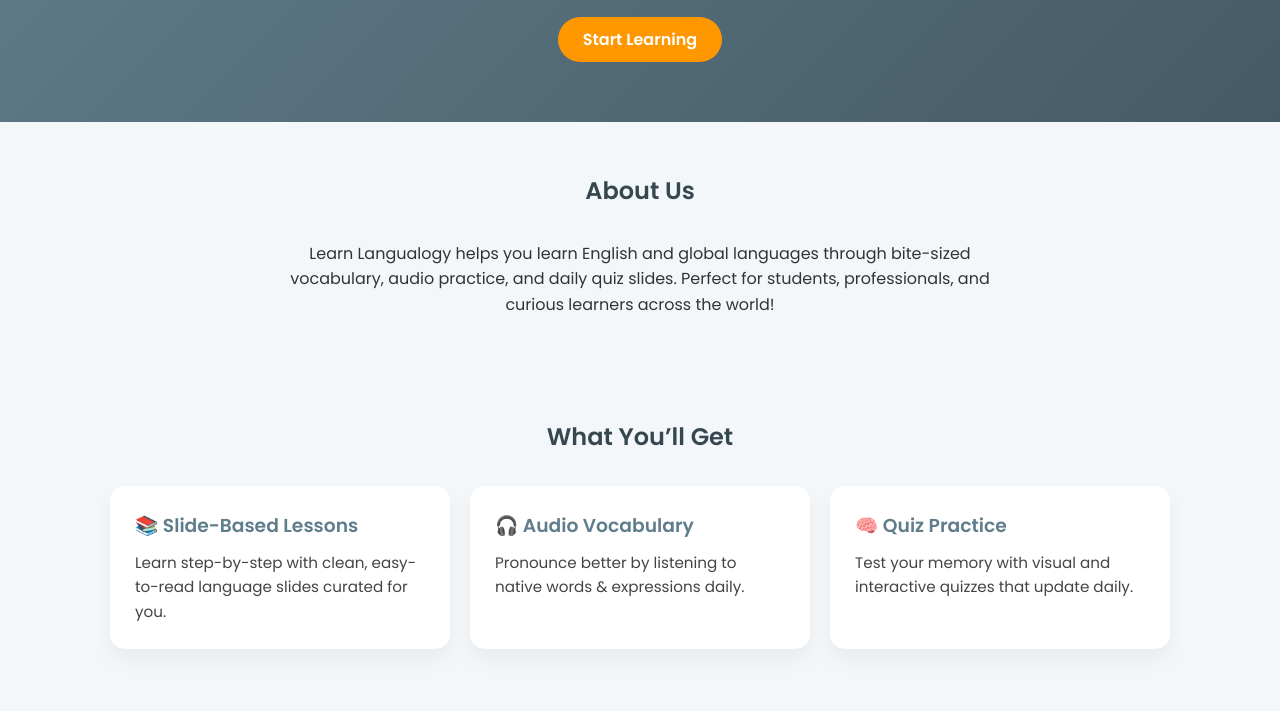
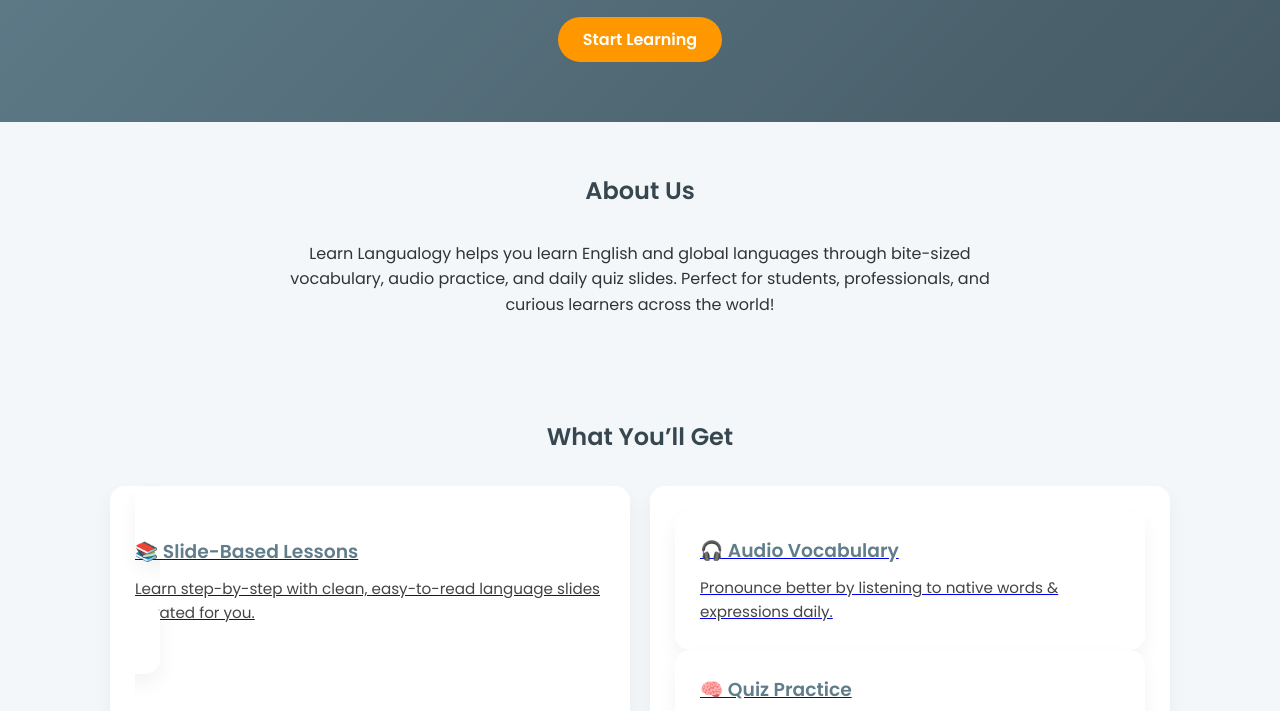
Before and after one commit to LearnEdualogy/Learn-Langualogy, a plain HTML site: page index.html in a window 1280 px wide. Shown: the part 173-884 px from the top of the page. Drawn offline with Linux system fonts and the light colour scheme.

Commit message:
Update index.html

```diff
--- a/index.html
+++ b/index.html
@@ -121,6 +121,7 @@
     <h2>What You’ll Get</h2>
     <div class="features">
       <div class="card">
+        <a href="https://github.com/LearnEdualogy/Learn-Langualogy/blob/main/Slide-Based%20Lessons" class="card" target="_blank">
         <h3>📚 Slide-Based Lessons</h3>
         <p>Learn step-by-step with clean, easy-to-read language slides curated for you.</p>
       </div>
```
